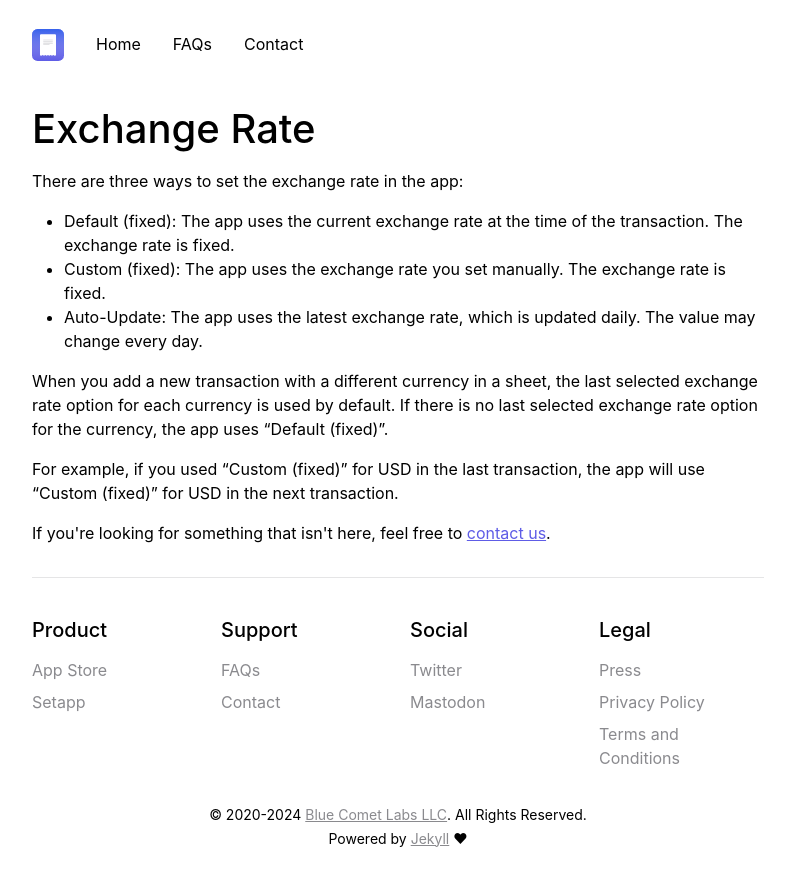
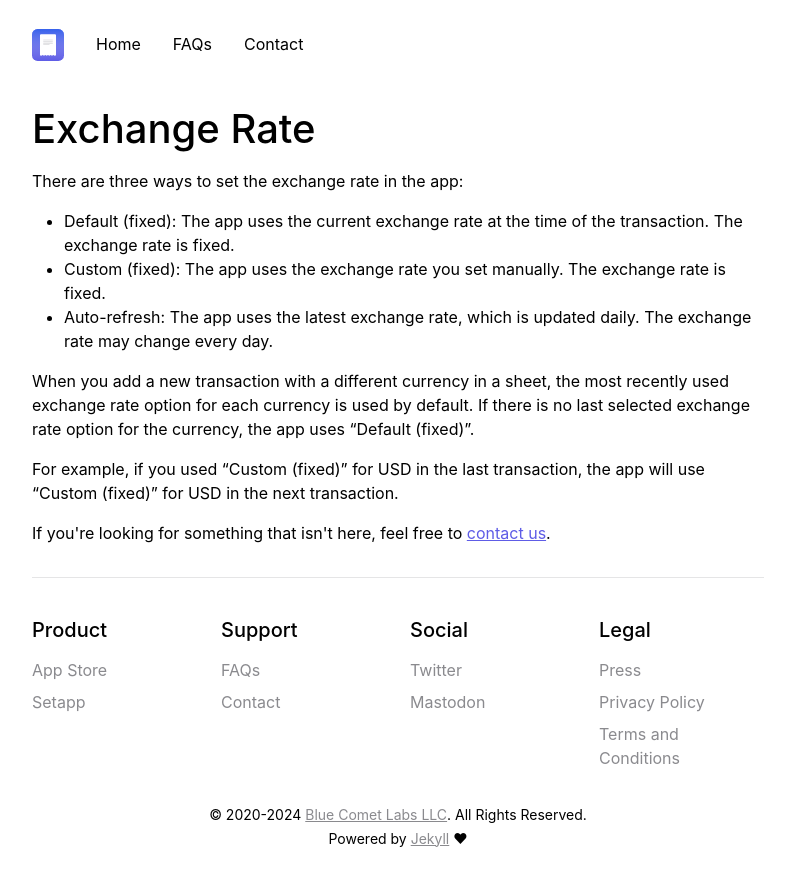
Before and after one commit to bluecometlabs/getexpenses.app, a Jekyll site: the page built from pages/faq/exchange-rate.md, in a window 1280 px wide. Shown: the top 886 px of the page, without its empty margins (242-1030 px from the left). Built offline with Jekyll 4.4.1, drawn with Linux system fonts in a browser that asks for light colours.

Commit message:
Update page

```diff
--- a/pages/faq/exchange-rate.md
+++ b/pages/faq/exchange-rate.md
@@ -10,9 +10,9 @@ There are three ways to set the exchange rate in the app:
 
 - Default (fixed): The app uses the current exchange rate at the time of the transaction. The exchange rate is fixed.
 - Custom (fixed): The app uses the exchange rate you set manually. The exchange rate is fixed.
-- Auto-Update: The app uses the latest exchange rate, which is updated daily. The value may change every day.
+- Auto-refresh: The app uses the latest exchange rate, which is updated daily. The exchange rate may change every day.
 
-When you add a new transaction with a different currency in a sheet, the last selected exchange rate option for each currency is used by default. If there is no last selected exchange rate option for the currency, the app uses "Default (fixed)".
+When you add a new transaction with a different currency in a sheet, the most recently used exchange rate option for each currency is used by default. If there is no last selected exchange rate option for the currency, the app uses "Default (fixed)".
 
 For example, if you used "Custom (fixed)" for USD in the last transaction, the app will use "Custom (fixed)" for USD in the next transaction.
 
```
